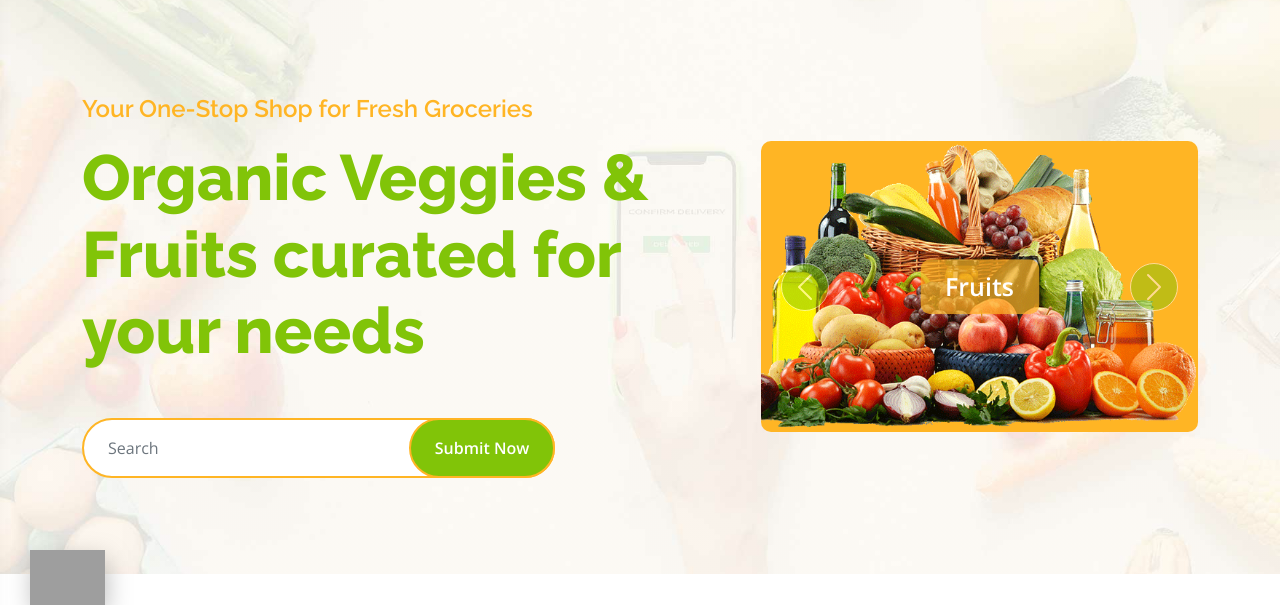
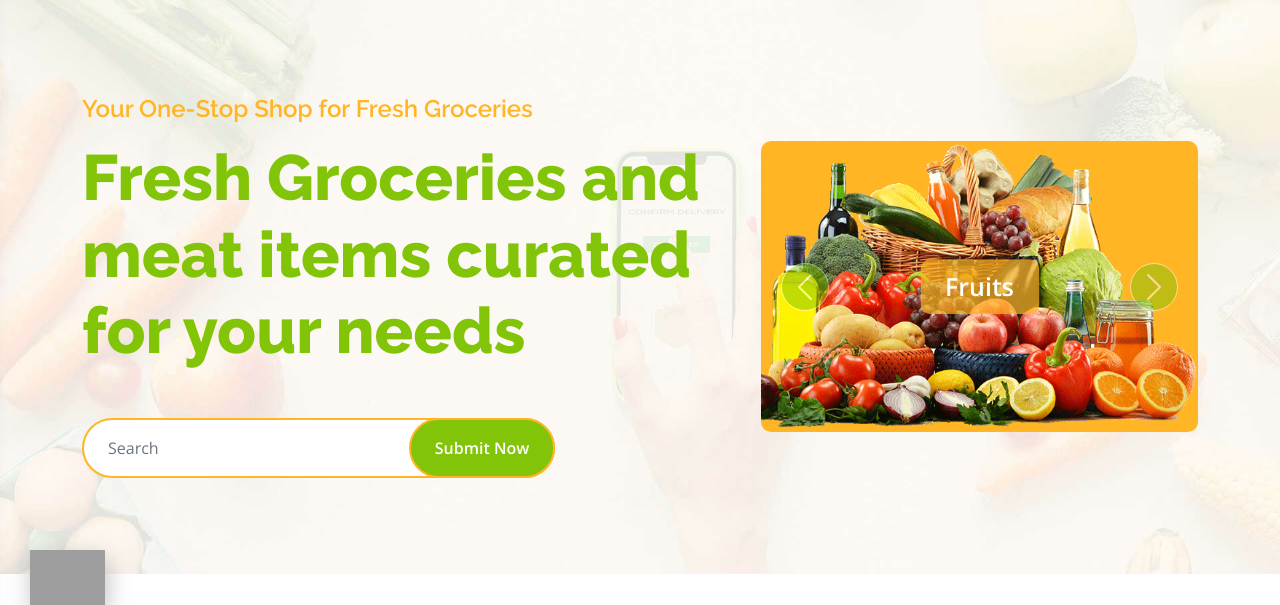
Before and after one commit to Ankita-Paul-niki/Grocery-Guide-Live, a Django app: page / in a window 1280 px wide. Shown: the part 153-758 px from the top of the page. Run offline with Django 5.2, Linux system fonts and the light colour scheme; data that the repository does not hold is empty; some libraries are stand-ins or nearby versions; grey boxes are pictures that could not be loaded.

Commit message:
Update header text for grocery shop template

```diff
--- a/core/templates/bootstrap.html
+++ b/core/templates/bootstrap.html
@@ -170,7 +170,7 @@
                 <div class="row g-5 align-items-center">
                     <div class="col-md-12 col-lg-7">
                         <h4 class="mb-3 text-secondary">Your One-Stop Shop for Fresh Groceries</h4>
-                        <h1 class="mb-5 display-3 text-primary">Organic Veggies & Fruits curated for your needs</h1>
+                        <h1 class="mb-5 display-3 text-primary">Fresh Groceries and meat items curated for your needs</h1>
                         <div class="position-relative mx-auto">
                             <input class="form-control border-2 border-secondary w-75 py-3 px-4 rounded-pill" type="number" placeholder="Search">
                             <button type="submit" class="btn btn-primary border-2 border-secondary py-3 px-4 position-absolute rounded-pill text-white h-100" style="top: 0; right: 25%;">Submit Now</button>
```
